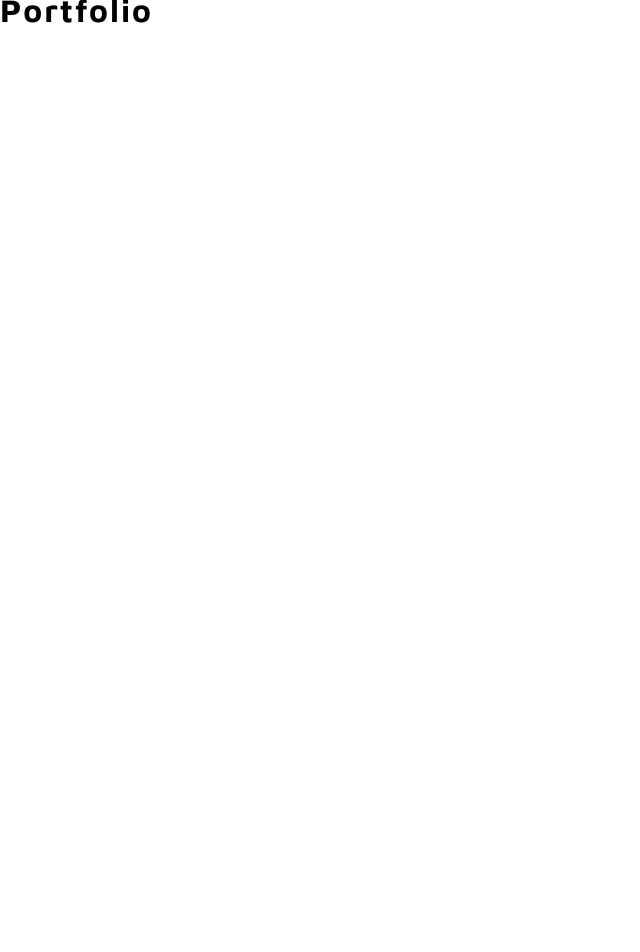
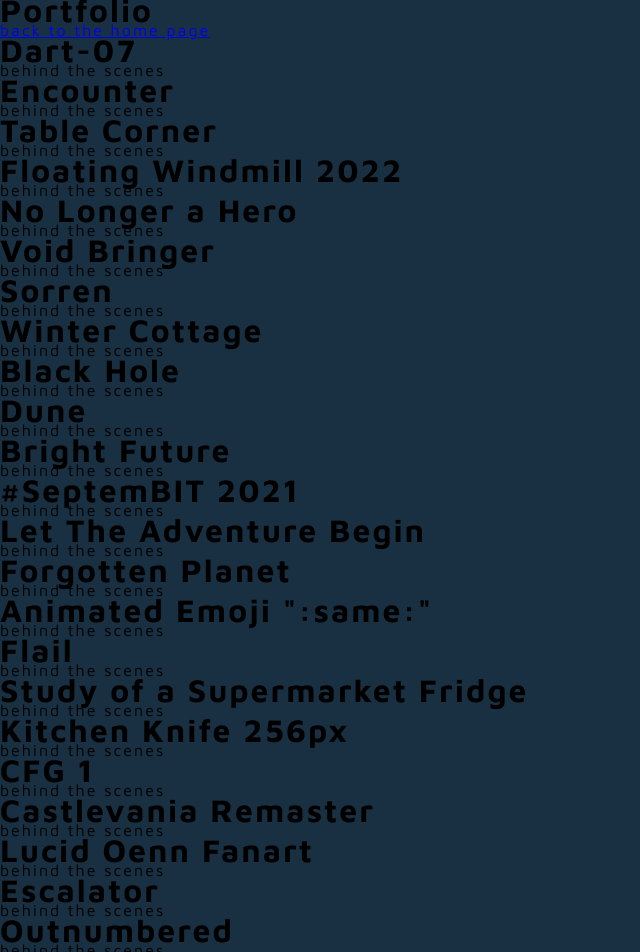
Before and after one commit to beetrootpaul/beetrootpaul-website, a SvelteKit app: page /portfolio in a window 1280 px wide. Shown: the top 952 px of the page, without its empty margins (0-640 px from the left). Before the commit the page ends 800 px from the top, so only its background shows below. Built offline with nearby package versions, Linux system fonts and the light colour scheme.

Commit message:
portfolio based on an array of artworks

```diff
--- /dev/null
+++ b/src/lib/artworks.ts
@@ -0,0 +1,93 @@
+type Artwork = {
+    title: string;
+};
+
+export const artworks: Artwork[] = [
+    {
+        title: 'Dart-07',
+    },
+    {
+        title: 'Encounter',
+    },
+    {
+        title: 'Table Corner',
+    },
+    {
+        title: 'Floating Windmill 2022',
+    },
+    {
+        title: 'No Longer a Hero',
+    },
+    {
+        title: 'Void Bringer',
+    },
+    {
+        title: 'Sorren',
+    },
+    {
+        title: 'Winter Cottage',
+    },
+    {
+        title: 'Black Hole',
+    },
+    {
+        title: 'Dune',
+    },
+    {
+        title: 'Bright Future',
+    },
+    {
+        title: '#SeptemBIT 2021',
+    },
+    {
+        title: 'Let The Adventure Begin',
+    },
+    {
+        title: 'Forgotten Planet',
+    },
+    {
+        title: 'Animated Emoji ":same:"',
+    },
+    {
+        title: 'Flail',
+    },
+    {
+        title: 'Study of a Supermarket Fridge',
+    },
+    {
+        title: 'Kitchen Knife 256px',
+    },
+    {
+        title: 'CFG 1',
+    },
+    {
+        title: 'Castlevania Remaster',
+    },
+    {
+        title: 'Lucid Oenn Fanart',
+    },
+    {
+        title: 'Escalator',
+    },
+    {
+        title: 'Outnumbered',
+    },
+    {
+        title: 'Tape: Nostalgia',
+    },
+    {
+        title: 'One of a Kind',
+    },
+    {
+        title: 'To Be Continued',
+    },
+    {
+        title: 'Ground Cumin',
+    },
+    {
+        title: 'Pair of Curly Brackets',
+    },
+    {
+        title: 'exercise – tileset',
+    },
+];
--- a/src/routes/+layout.svelte
+++ b/src/routes/+layout.svelte
@@ -19,6 +19,15 @@
 {@render children?.()}
 
 <style>
+	/* colors */
+	:global(:root) {
+		--teal: #183042;
+		--cherry: #c44169;
+		--peach: #fca790;
+		--beige: #fdcbb0;
+		--white: #ffffff;
+	}
+
 	:global(html) {
 		font-family: 'Maven Pro', sans-serif;
 		font-size: 1rem;
--- a/src/routes/+page.svelte
+++ b/src/routes/+page.svelte
@@ -1,4 +1,6 @@
-<script>
+<svelte:options runes={true} />
+
+<script lang="ts">
 	import { asset } from '$app/paths';
 	import { links } from '$lib/links.ts';
 
@@ -39,18 +41,10 @@
 </div>
 
 <style>
-	/* colors */
-	:global(:root) {
-		--teal: #183042;
-		--cherry: #c44169;
-		--peach: #fca790;
-		--beige: #fdcbb0;
-		--white: #ffffff;
-	}
-
 	:global(body) {
 		background-color: var(--peach);
 	}
+
 	.container {
 		width: 100vw;
 		min-height: 100%;
--- a/src/routes/portfolio/+page.svelte
+++ b/src/routes/portfolio/+page.svelte
@@ -1 +1,24 @@
-<h1>Portfolio</h1>
+<svelte:options runes={true} />
+
+<script lang="ts">
+	import { artworks } from '$lib/artworks';
+</script>
+
+<header>
+	<h1>Portfolio</h1>
+	<a href="/">back to the home page</a>
+</header>
+<main role="list">
+	{#each artworks as artwork}
+		<div role="listitem">
+			<h1>{artwork.title}</h1>
+			<div>behind the scenes</div>
+		</div>
+	{/each}
+</main>
+
+<style>
+	:global(body) {
+		background-color: var(--teal);
+	}
+</style>
--- a/svelte.config.js
+++ b/svelte.config.js
@@ -21,7 +21,7 @@
 			precompress: false,
 			strict: true
 		})
-	}
+	},
 };
 
 export default config;
```
